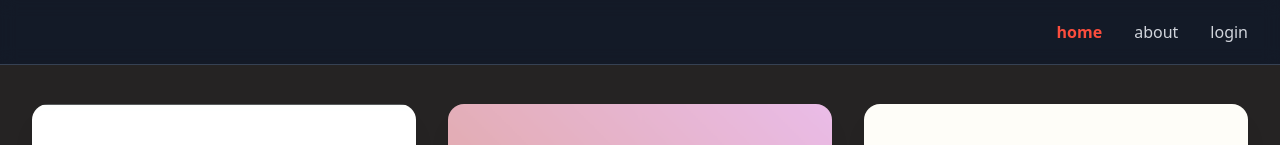
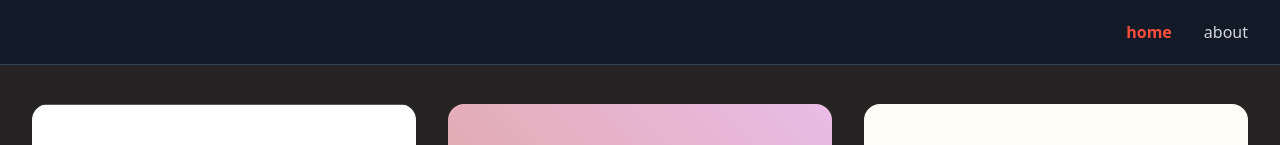
Before and after one commit to marshymcfloat/portfolio-website, a Next.js app: page / in a window 1280 px wide. Shown: the top 145 px of the page. Built offline with nearby package versions, Linux system fonts and the light colour scheme.

Commit message:
removing login

```diff
--- a/components/NavBar.tsx
+++ b/components/NavBar.tsx
@@ -11,7 +11,6 @@ export default function NavBar() {
   const navLinks = [
     { name: "home", href: "/" },
     { name: "about", href: "/about" },
-    { name: "login", href: "/login" },
   ];
 
   const handleLinkClick = (href: string) => {
```
